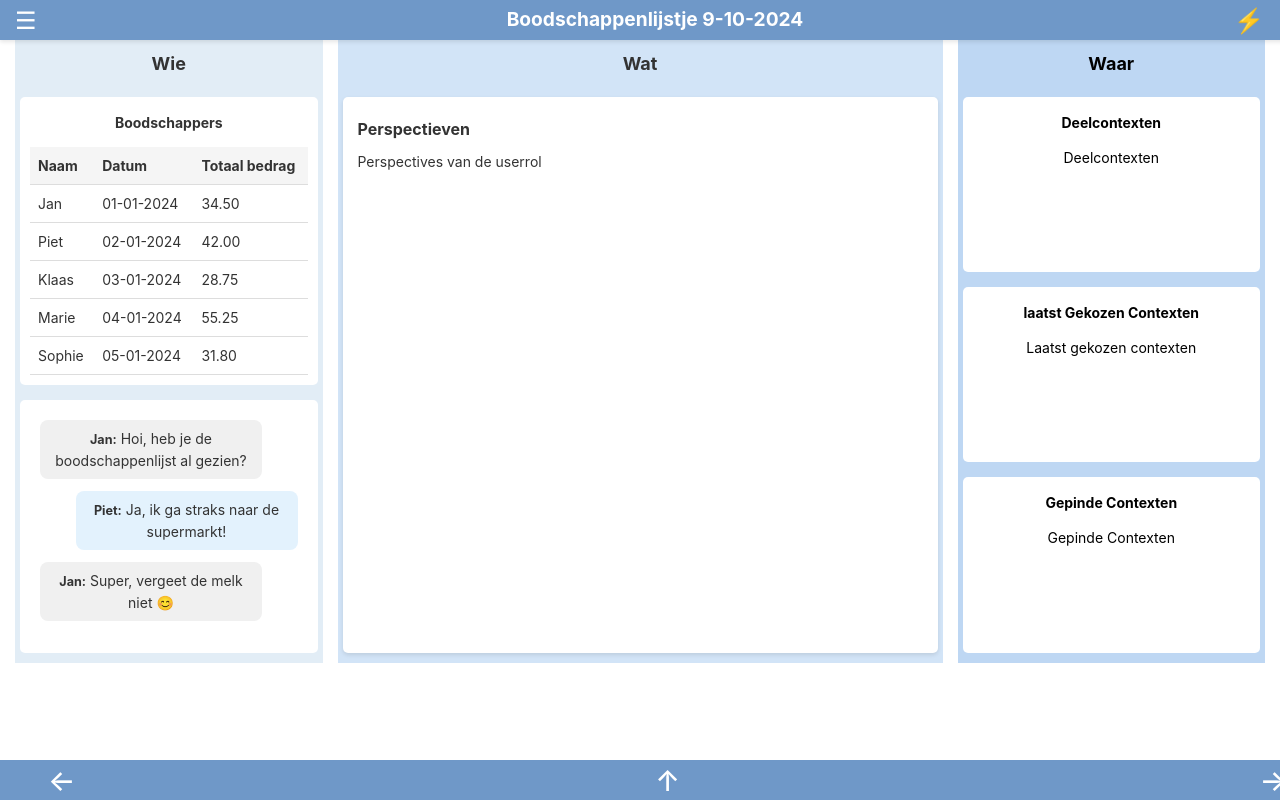
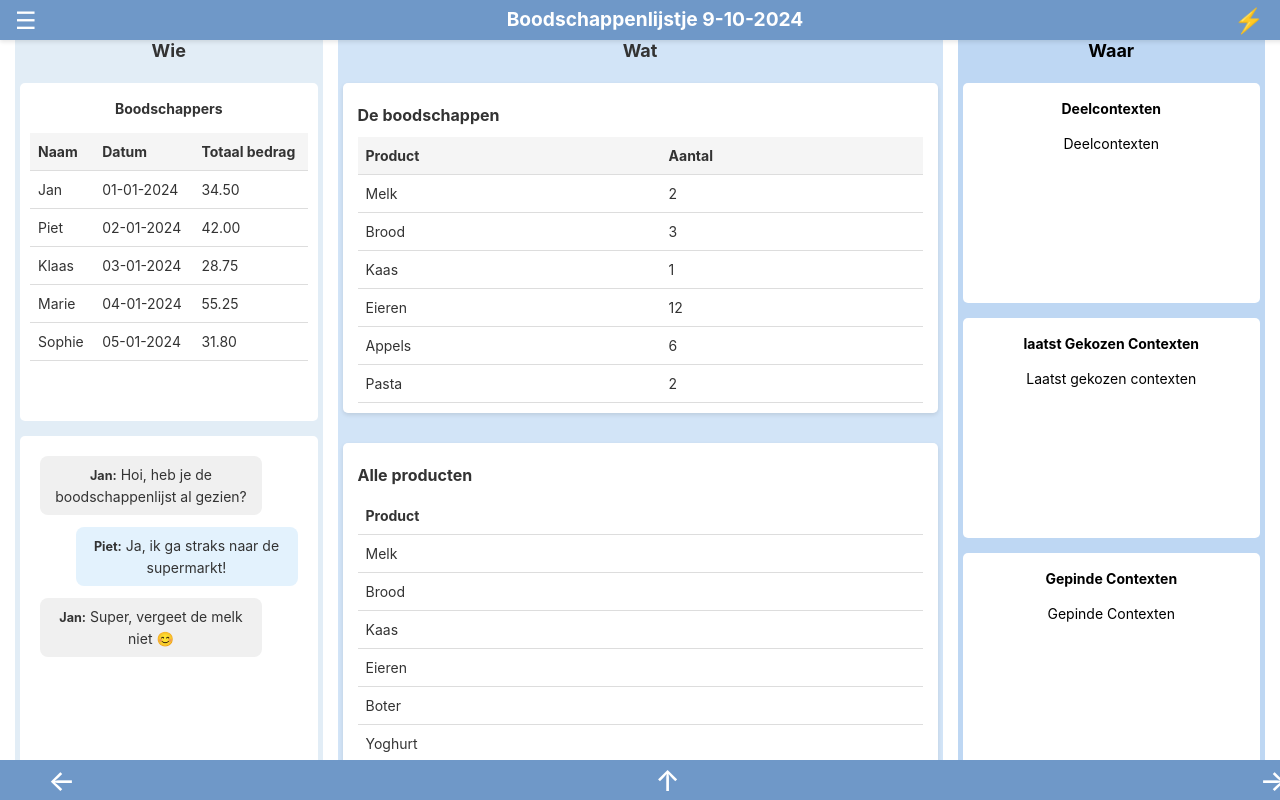
Before and after one commit to Rosaert/my-context, a React (Vite) app: page / in a window 1280 px wide. Built offline with nearby package versions, Linux system fonts and the light colour scheme.

Commit message:
Second Push commit

```diff
--- a/src/App.css
+++ b/src/App.css
@@ -222,8 +222,26 @@ body, html {
 }
 
 .perspectieven-panel {
-  background-color: #ffffff; /* Wit */
-  box-shadow: 0 2px 4px rgba(0, 0, 0, 0.1); /* Subtiele schaduw voor diepte */
+  max-height: 300px;
+  overflow-y: auto;
+  background-color: #ffffff;
+  box-shadow: 0 2px 4px rgba(0, 0, 0, 0.1);
+}
+
+.perspectieven-panel table {
+  width: 100%;
+  border-collapse: collapse;
+}
+
+.perspectieven-panel th,
+.perspectieven-panel td {
+  padding: 8px;
+  text-align: left;
+  border-bottom: 1px solid #ddd;
+}
+
+.perspectieven-panel tr:hover {
+  background-color: #f9f9f9;
 }
 
 .in-context-panel {
@@ -318,6 +336,7 @@ body, html {
 
 .overlay-content {
   padding: 10px;
+  padding-top: 0; /* Verwijder extra padding bovenaan als nodig */
 }
 
 .overlay-panel {
@@ -335,7 +354,7 @@ body, html {
 }
 
 .my-apps-panel {
-  background-color: #e6f2ff; /* Lichtblauwe achtergrond om het te onderscheiden van App shop */
+  background-color: #f9f9f9; /* Lichtblauwe achtergrond om het te onderscheiden van App shop */
 }
 
 .waar-panel .subpanel {
@@ -636,3 +655,140 @@ body, html {
   overflow-y: auto;
   height: calc(100% - 60px);
 }
+
+.app-shop-panel table {
+  width: 100%;
+  border-collapse: collapse;
+  margin-top: 10px;
+}
+
+.app-shop-panel th,
+.app-shop-panel td {
+  padding: 8px;
+  text-align: left;
+  border-bottom: 1px solid #ddd;
+}
+
+.app-shop-panel th {
+  background-color: #f9f9f9;
+  font-weight: bold;
+}
+
+.app-shop-panel tr:hover {
+  background-color: #f9f9f9;
+}
+
+.my-apps-panel table {
+  width: 100%;
+  border-collapse: collapse;
+  margin-top: 10px;
+}
+
+.my-apps-panel th,
+.my-apps-panel td {
+  padding: 8px;
+  text-align: left;
+  border-bottom: 1px solid #ddd;
+}
+
+.my-apps-panel th {
+  background-color: #f9f9f9;
+  font-weight: bold;
+}
+
+.my-apps-panel tr:hover {
+  background-color: #f9f9f9;
+}
+
+.perspectieven-panel table {
+  width: 100%;
+  border-collapse: collapse;
+  margin-top: 10px;
+}
+
+.perspectieven-panel th,
+.perspectieven-panel td {
+  padding: 8px;
+  text-align: left;
+  border-bottom: 1px solid #ddd;
+}
+
+.perspectieven-panel th {
+  background-color: #f5f5f5;
+  font-weight: bold;
+}
+
+.perspectieven-panel tr:hover {
+  background-color: #f9f9f9;
+}
+
+.alle-producten-panel {
+  background-color: #ffffff;
+  box-shadow: 0 2px 4px rgba(0, 0, 0, 0.1);
+  max-height: 300px;
+  overflow-y: auto;
+}
+
+.alle-producten-panel h3 {
+  margin-top: 0;
+  margin-bottom: 10px;
+  font-size: 16px;
+}
+
+.perspectieven-panel h3 {
+  margin-top: 0;
+  margin-bottom: 10px;
+  font-size: 16px;
+}
+
+.alle-producten-panel table {
+  width: 100%;
+  border-collapse: collapse;
+}
+
+.alle-producten-panel th,
+.alle-producten-panel td {
+  padding: 8px;
+  text-align: left;
+  border-bottom: 1px solid #ddd;
+}
+
+.alle-producten-panel tr:hover {
+  background-color: #f9f9f9;
+}
+
+/* Styling voor de scrollbar */
+.alle-producten-panel::-webkit-scrollbar {
+  width: 8px;
+}
+
+.alle-producten-panel::-webkit-scrollbar-track {
+  background: #f1f1f1;
+}
+
+.alle-producten-panel::-webkit-scrollbar-thumb {
+  background: #888;
+  border-radius: 4px;
+}
+
+.alle-producten-panel::-webkit-scrollbar-thumb:hover {
+  background: #555;
+}
+
+/* Styling voor de scrollbar (zelfde als alle-producten-panel) */
+.perspectieven-panel::-webkit-scrollbar {
+  width: 8px;
+}
+
+.perspectieven-panel::-webkit-scrollbar-track {
+  background: #f1f1f1;
+}
+
+.perspectieven-panel::-webkit-scrollbar-thumb {
+  background: #888;
+  border-radius: 4px;
+}
+
+.perspectieven-panel::-webkit-scrollbar-thumb:hover {
+  background: #555;
+}
--- a/src/App.tsx
+++ b/src/App.tsx
@@ -131,9 +131,12 @@ const App: React.FC = () => {
             <h2>Wat</h2>
             <div className="subpanel-container">
               <div className="subpanel perspectieven-panel">
-                <h3>Perspectieven</h3>
-                {/* Inhoud van het Perspectieven panel */}
-                {perspectievenPaneelFunctie()}
+                <h3>De boodschappen</h3>
+                <div dangerouslySetInnerHTML={{ __html: perspectievenPaneelFunctie() }} />
+              </div>
+              <div className="subpanel alle-producten-panel">
+                <h3>Alle producten</h3>
+                <div dangerouslySetInnerHTML={{ __html: alleProductenFunctie() }} />
               </div>
             </div>
           </div>
@@ -168,18 +171,13 @@ const App: React.FC = () => {
       </div>
 
       <div className={`overlay ${isAppsOverlayVisible ? 'visible' : ''}`}>
-        <button className="close-overlay" onClick={closeAppsOverlay}>×</button>
-        <h2>Apps</h2>
+        <button className="close-overlay" onClick={() => setIsAppsOverlayVisible(false)}>×</button>
         <div className="overlay-content">
           <div className="overlay-panel app-shop-panel">
-            <h3>App shops</h3>
-            {/* Hier kun je de inhoud van de App shop toevoegen */}
-            {appShopsFunctie()}
+            <div dangerouslySetInnerHTML={{ __html: appShopsFunctie() }} />
           </div>
           <div className="overlay-panel my-apps-panel">
-            <h3>Mijn apps</h3>
-            {/* Hier kun je de inhoud van Mijn apps toevoegen */}
-            {mijnAppsFunctie()}
+            <div dangerouslySetInnerHTML={{ __html: mijnAppsFunctie() }} />
           </div>
         </div>
       </div>
@@ -282,12 +280,47 @@ const contextChatFunctie = (): string => {
   `;
 };
 
-const contextNotificatiesFunctie = (): string => {
-  return "Context Notificaties";
-};
-
 const perspectievenPaneelFunctie = (): string => {
-  return "Perspectives van de userrol";
+  return `
+    <table>
+      <tr>
+        <th>Product</th>
+        <th>Aantal</th>
+      </tr>
+      <tr>
+        <td>Melk</td>
+        <td>2</td>
+      </tr>
+      <tr>
+        <td>Brood</td>
+        <td>3</td>
+      </tr>
+      <tr>
+        <td>Kaas</td>
+        <td>1</td>
+      </tr>
+      <tr>
+        <td>Eieren</td>
+        <td>12</td>
+      </tr>
+      <tr>
+        <td>Appels</td>
+        <td>6</td>
+      </tr>
+      <tr>
+        <td>Pasta</td>
+        <td>2</td>
+      </tr>
+      <tr>
+        <td>Yoghurt</td>
+        <td>4</td>
+      </tr>
+      <tr>
+        <td>Koffie</td>
+        <td>1</td>
+      </tr>
+    </table>
+  `;
 };
 
 const deelContextenFunctie = (): string => {
@@ -303,9 +336,91 @@ const gepindeContextenFunctie = (): string => {
 };
 
 const appShopsFunctie = (): string => {
-  return "App Shops";
+  return `
+    <table>
+      <tr>
+        <th>App Shops</th>
+      </tr>
+      <tr>
+        <td>Cor's App shop</td>
+      </tr>
+      <tr>
+        <td>Joop's App shop</td>
+      </tr>
+    </table>
+  `;
 };
 
 const mijnAppsFunctie = (): string => {
-  return "Mijn Apps";
+  return `
+    <table>
+      <tr>
+        <th>Mijn apps</th>
+      </tr>
+      <tr>
+        <td>Boodschappen App</td>
+      </tr>
+      <tr>
+        <td>Agenda App</td>
+      </tr>
+      <tr>
+        <td>Notities App</td>
+      </tr>
+    </table>
+  `;
 };
+
+const alleProductenFunctie = (): string => {
+  return `
+    <table>
+      <tr>
+        <th>Product</th>
+      </tr>
+      <tr><td>Melk</td></tr>
+      <tr><td>Brood</td></tr>
+      <tr><td>Kaas</td></tr>
+      <tr><td>Eieren</td></tr>
+      <tr><td>Boter</td></tr>
+      <tr><td>Yoghurt</td></tr>
+      <tr><td>Appels</td></tr>
+      <tr><td>Bananen</td></tr>
+      <tr><td>Sinaasappels</td></tr>
+      <tr><td>Aardappelen</td></tr>
+      <tr><td>Wortelen</td></tr>
+      <tr><td>Ui</td></tr>
+      <tr><td>Knoflook</td></tr>
+      <tr><td>Tomaten</td></tr>
+      <tr><td>Komkommer</td></tr>
+      <tr><td>Sla</td></tr>
+      <tr><td>Paprika</td></tr>
+      <tr><td>Champignons</td></tr>
+      <tr><td>Kipfilet</td></tr>
+      <tr><td>Gehakt</td></tr>
+      <tr><td>Vis</td></tr>
+      <tr><td>Pasta</td></tr>
+      <tr><td>Rijst</td></tr>
+      <tr><td>Havermout</td></tr>
+      <tr><td>Muesli</td></tr>
+      <tr><td>Cornflakes</td></tr>
+      <tr><td>Pindakaas</td></tr>
+      <tr><td>Jam</td></tr>
+      <tr><td>Hagelslag</td></tr>
+      <tr><td>Koffie</td></tr>
+      <tr><td>Thee</td></tr>
+      <tr><td>Suiker</td></tr>
+      <tr><td>Zout</td></tr>
+      <tr><td>Peper</td></tr>
+      <tr><td>Olie</td></tr>
+      <tr><td>Azijn</td></tr>
+      <tr><td>Mayonaise</td></tr>
+      <tr><td>Ketchup</td></tr>
+      <tr><td>Mosterd</td></tr>
+      <tr><td>Chips</td></tr>
+      <tr><td>Koekjes</td></tr>
+      <tr><td>Chocolade</td></tr>
+      <tr><td>Snoep</td></tr>
+      <tr><td>Frisdrank</td></tr>
+      <tr><td>Water</td></tr>
+    </table>
+  `;
+};
```
